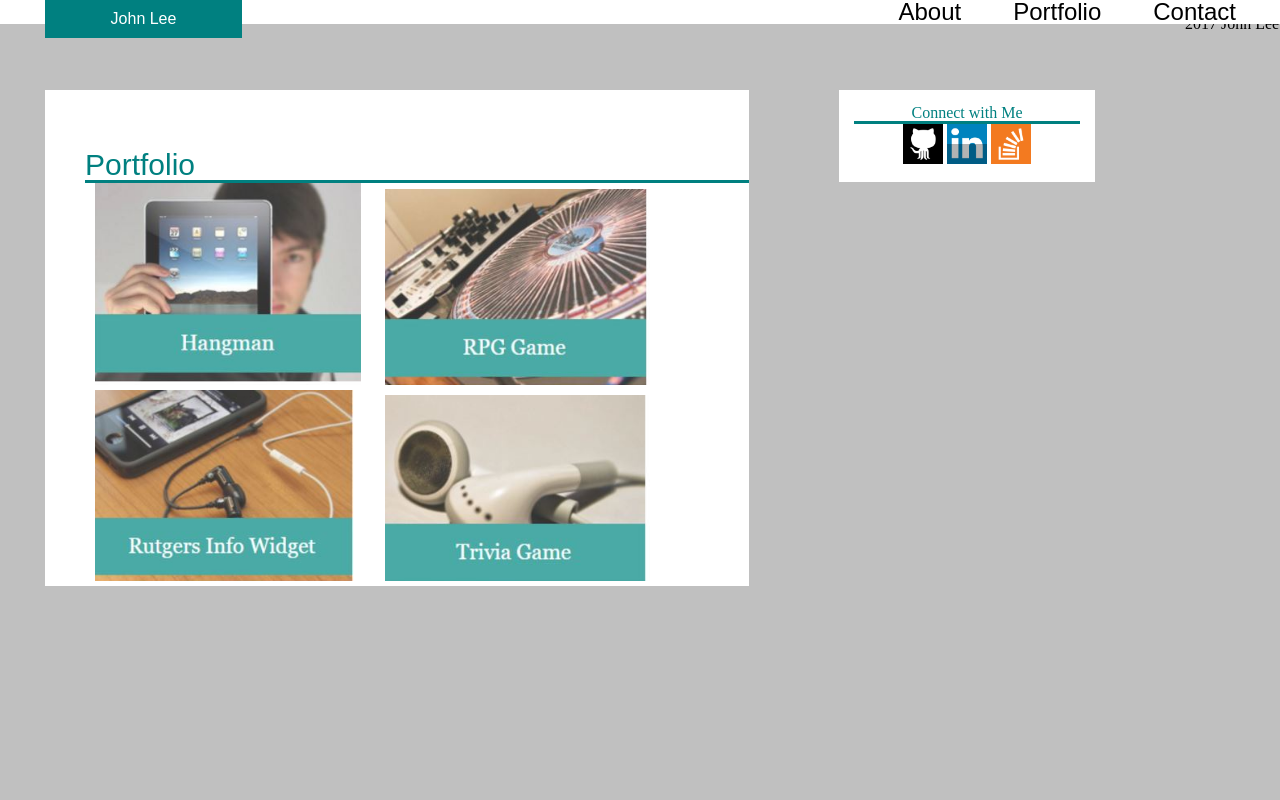
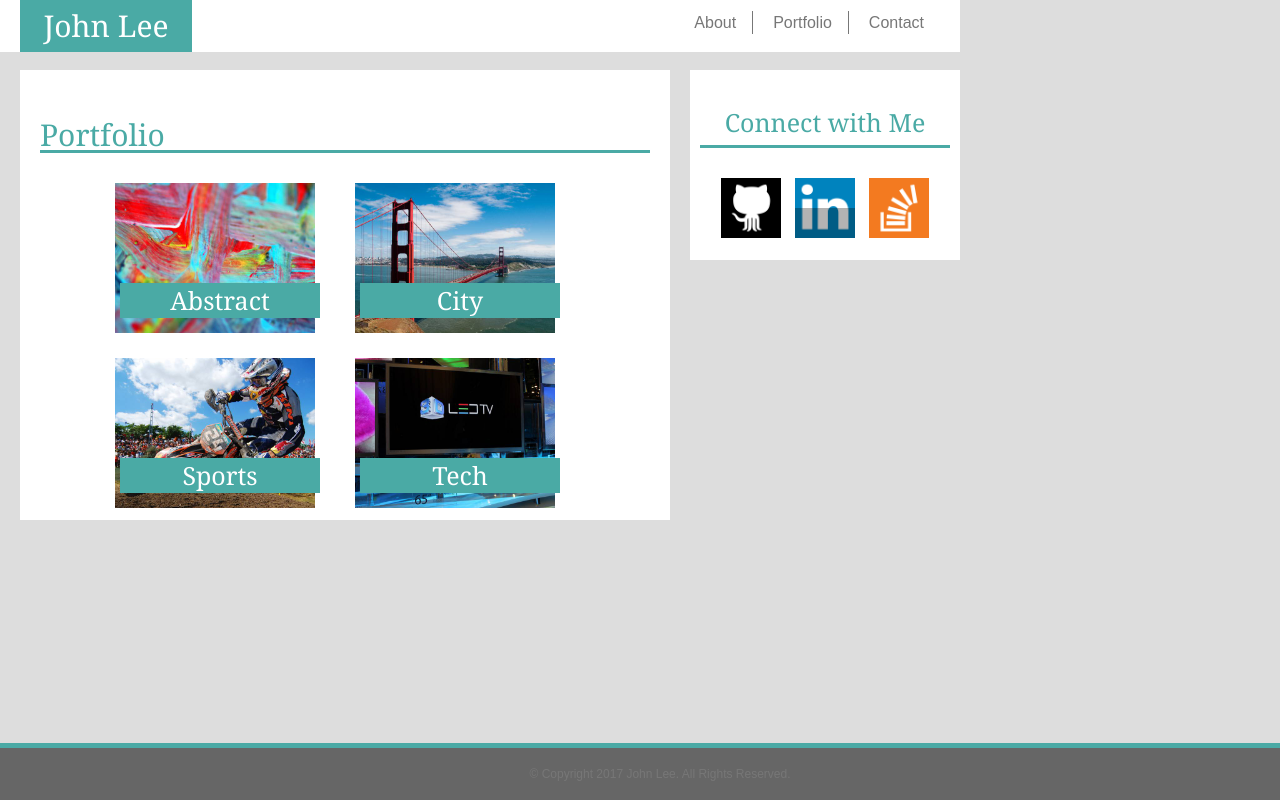
Before and after one commit to janisnjohn/janisnjohn.github.io, a plain HTML site: page portfolio.html in a window 1280 px wide. Drawn offline with Linux system fonts and the light colour scheme.

Commit message:
final update

```diff
--- a/assets/css/style.css
+++ b/assets/css/style.css
@@ -1,6 +1,6 @@
 .header {
 	background:#fff;
-	width: 100%;
+	width: 960px;
 	top:0;
 	position: fixed;
 	border-color: #ccc;
@@ -12,73 +12,104 @@
 	list-style-type: none;
 	padding-right: 20px;
 	text-align:right;
-
+	height: 37px;
+	padding-top: 15px;
 }
 
 .nav ul li{
 	display: inline;
-	font-size: 24px;
+	font-size: 16px;
 }
 .nav ul li a{
 	text-decoration: none;
 	font-family: arial;
 	padding:.2em 1em;
-	color: #000;
-	width: 100%;
-
+	color: #777777;
 }
 .nav ul li a:hover {
-	color: #008080;
+	color: #4aaaa5;
 	background-color: #fff;
 }
 .wrapper2{
-	margin-left: 45px;
-	margin-top: 90px;
+	margin-left: 20px;
+	margin-top: 70px;
 	box-sizing: border-box;
 	background-color: #fff;
-	width: 55%;
+	width: 650px;
+	height: 450px;
 	padding-top: 50px;
-	padding-left: 40px;
+	padding-left: 20px;
 	float: left;
 }
 .wrapper2 a{
-	font-family: arial;
-	color:#fff;
+	font-family: 'Arial', 'Helvetica Neue', Helvetica, sans-serif;
+	color:#777777;
 	font-size: 30px;
 	text-align: center;
 	padding:10px;
 }
+.PortImages{
+	padding-top: 20px;
+	padding-left: 55px;
+	text-align: center;
+}
+#abstract {
+	float: left;
+	padding: 10px;
+}
+#city {
+	float: left;
+	padding: 10px;
+}
+#sports {
+	float: left;
+	padding: 10px;
+}
+#technics {
+	float: left;
+	padding: 10px;
+}
+
+#Contact {
+	padding-top:20px;
+}
 .box {
-	background-color: #008080;
-	font-family: arial;
-	color: #fff;
+	background-color: #4aaaa5;
+	font-family: 'Arial', 'Helvetica Neue', Helvetica, sans-serif;
+	color: #777777;
 	border-radius: 5px;
 	margin-top: 20px;
 	width: 100px;
 	text-align: center;
 }
 .box:hover{
-	color: #008080;
+	color: #4aaaa5;
 	background-color: #000;
 }
 body{
 	box-sizing: border-box;
-	background-color: #c0c0c0;
+	background-color: #dddddd;
 	margin:0px;
 }
-#social{
+.social {
 	float:left;
-	margin:90px;
+	margin-top: 70px;
+	margin-left:20px;
 	box-sizing: border-box;
 	background-color: #fff;
-	padding:15px;
+	padding-top: 30px;
+	padding-bottom: 30px;
 	text-align: center;
-	width: 20%;
+	width: 270px;
+	height: 190px;
+}
+#SocialIcon {
+	text-align: center;
+	padding-top: 20px;
 }
 #Bio-Image{
 	float: left;
 	padding: 20px;
-	width:40%;
 }
 p {
 	padding: 20px;
@@ -86,33 +117,61 @@ p {
 }
 
 h1 {
-	font-family: arial;
+	font-family: 'Georgia', Times, Times New Roman, serif;
 	color: #fff;
-	background-color: #008080;
+	background-color: #4aaaa5;
 	padding:11px;
 	position:fixed;
-	margin-left: 45px;
+	margin-left: 20px;
 	margin-top: 0px;
-	width: 175px;
+	width: 150px;
 	text-align: center;
+	font-size: 30px;
+	font-style: bold;
 }
 h2 {
-	font-family: arial;
-	color: #008080;
+	font-family: 'Georgia', Times, Times New Roman, serif;
+	color: #4aaaa5;
 	font-size: 30px;
-	margin-top: 10px;
+	margin-left;20px;
+	margin-right: 20px;
 	border-bottom: solid;
 }
 h3 {
-	color:#008080;
-	width: 100%;
+	font-family: 'Georgia', Times, Times New Roman, serif;
+	color:#4aaaa5;
+	font-size: 25px;
 	border-bottom: solid;
+	padding-bottom: 10px;
+	margin:10px;
+}
+h4 {
+	position:fixed;
+	margin-top: 100px;
+	margin-left: 15px;
+	font-family: 'Georgia', Times, Times New Roman, serif;
+	color: #fff;
+	background-color: #4aaaa5;
+	padding:5px;
+	width: 190px;
+	text-align: center;
+	font-size: 25px;
+	font-style: bold;
 }
 .foot {
-	background-color: #000;
-	color: #fff;
-	font-family: arial;
+	clear: both;
+	position: fixed;
+	background-color: #666666;
+	color: #777777;
+	font-family: 'Arial', 'Helvetica Neue', Helvetica, sans-serif;
 	font-size: 12px;
+	text-align: center;
+	padding: 20px;
+	bottom: 0;
+	width: 100%;
+	border-top: solid;
+	border-top-color: #4aaaa5;
+	border-width: 5px;
 }
 /*
    * Teal color (used for headings and backgrounds): `#4aaaa5`
--- a/portfolio.html
+++ b/portfolio.html
@@ -12,8 +12,8 @@
 		</div>
 		<div class="nav">
 			<ul>
-				<li><a href="index.html">About</a></li>
-				<li><a href="Portfolio.html">Portfolio</a></li>
+				<li><a href="index.html" style="border-right: 1px solid;">About</a></li>
+				<li><a href="Portfolio.html" style="border-right: 1px solid;">Portfolio</a></li>
 				<li><a href="Contact.html">Contact</a></li>
 			</ul>
 		</div>
@@ -22,22 +22,38 @@
 	<section>
 		<div class="wrapper2">
 			<h2>Portfolio</h2>
-
-				<a href="#"><img src="assets/images/Hangman.jpg" width="40% hspace="10"></a>
-				<a href="#"><img src="assets/images/RPGGame.jpg" width="40%" hspace="10"></a>
-				<a href="#"><img src="assets/images/RutgersWidget.jpg" width="40%" hspace="10"></a>
-				<a href="#"><img src="assets/images/TriviaGame.jpg" width="40%" hspace="10"></a>
+			<div class="PortImages">
+				<div id="abstract">
+					<h4>Abstract</h4>
+					<a href="#"><img src="assets/images/abstractPlace.jpg" width=200px></a>
+				</div>
+				<div id="city">
+					<h4>City</h4>
+					<a href="#"><img src="assets/images/cityPlace.jpg" width=200px></a>
+				</div>
+				<div id="sports">
+					<h4>Sports</h4>
+					<a href="#"><img src="assets/images/sportsPlace.jpg" width=200px></a>
+				</div>
+				<div id="technics">
+					<h4>Tech</h4>
+					<a href="#"><img src="assets/images/technicsPlace.jpg" width=200px></a>
+				</div>
+			</div>
 		</div>
-			<div id="social">
+			<div class="social">
 				<h3>Connect with Me</h3>
-
-				<a href="https://github.com/janisnjohn/Basic-Portfolio"><img src="assets/images/github.png" width="40px" height="40px" hspace="10"></a>
-				<a href="https://www.linkedin.com/in/john-lee-a2184324"><img src="assets/images/linkedin.png" width="40px" height="40px" hspace="10"></a>
-				<a href="#"><img src="assets/images/overflow.png" width="40px" height="40px" hspace="10"></a>
+				<div id="SocialIcon">
+					<a href="https://github.com/janisnjohn/Basic-Portfolio"><img src="assets/images/github.png" width="60px" style="padding-right:10px;"></a>
+					<a href="https://www.linkedin.com/in/john-lee-a2184324"><img src="assets/images/linkedin.png" width="60px" style="padding-right:10px;"></a>
+					<a href="#"><img src="assets/images/overflow.png" width="60px"></a>
+				</div>
 			</div>
 	</section>
 <footer>
-	(c)Copyright 2017 John Lee
+	<div class="foot">
+	<h5>&copy; Copyright 2017 John Lee. All Rights Reserved.</h5>
+	</div>
 </footer>
 </body>
 
```
Also changed, not shown: contact.html (+14 -9 lines), index.html (+10 -9 lines), 1 other file.
